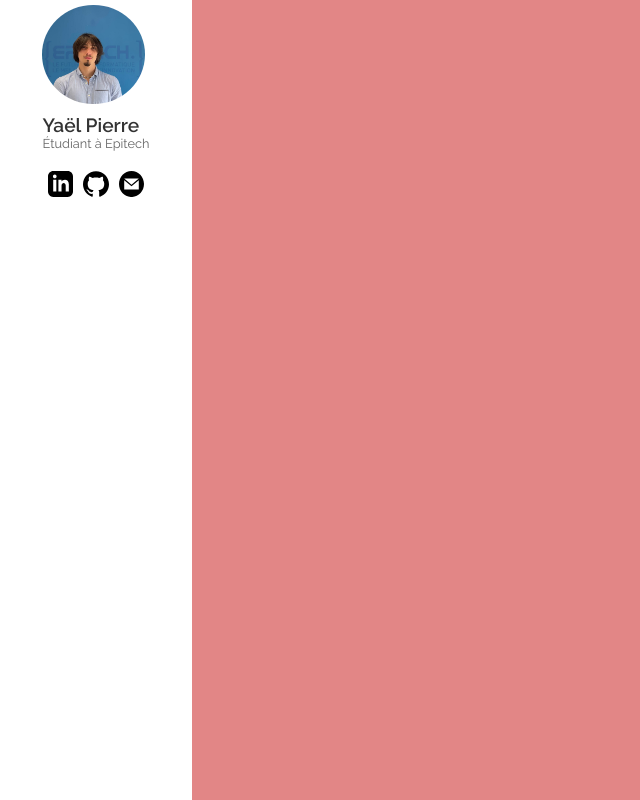
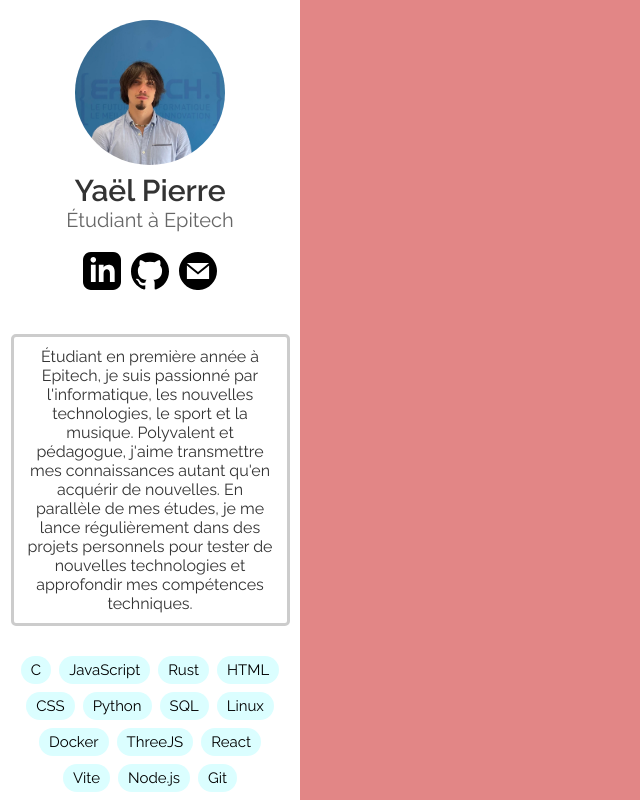
Before and after one commit to Yael-pie/Yael, a website built with Vite: page Yaël/index.html in a window 1280 px wide. Shown: the whole page, without its empty margins (0-640 px from the left). Built offline with nearby package versions, Linux system fonts and the light colour scheme.

Commit message:
Sauvegarde temporaire

```diff
--- a/Yaël/index.html
+++ b/Yaël/index.html
@@ -25,6 +25,27 @@
           <img src="./public/mail_icon.svg" class="profile_link">
         </a>
       </div>
+      <div id="profile_about">
+        <p id="profile_about_text">
+          Étudiant en première année à Epitech, je suis passionné par l'informatique, les nouvelles technologies, le sport et la musique. Polyvalent et pédagogue, j'aime transmettre mes connaissances autant qu'en acquérir de nouvelles. En parallèle de mes études, je me lance régulièrement dans des projets personnels pour tester de nouvelles technologies et approfondir mes compétences techniques.
+        </p>
+      </div>
+      <div id="profile_tags">
+        <p class="profile_tag">C</p>
+        <p class="profile_tag">JavaScript</p>
+        <p class="profile_tag">Rust</p>
+        <p class="profile_tag">HTML</p>
+        <p class="profile_tag">CSS</p>
+        <p class="profile_tag">Python</p>
+        <p class="profile_tag">SQL</p>
+        <p class="profile_tag">Linux</p>
+        <p class="profile_tag">Docker</p>
+        <p class="profile_tag">ThreeJS</p>
+        <p class="profile_tag">React</p>
+        <p class="profile_tag">Vite</p>
+        <p class="profile_tag">Node.js</p>
+        <p class="profile_tag">Git</p>
+      </div>
     </section>
     <script type="module" src="/src/script.js"></script>
   </body>
--- a/Yaël/src/style.css
+++ b/Yaël/src/style.css
@@ -18,7 +18,7 @@ body {
 
 #left_profile {
     height: 100%;
-    width: 15%;
+    width: 300px;
     background-color: rgb(255, 255, 255);
     display: flex;
     flex-direction: column;
@@ -26,25 +26,30 @@ body {
 }
 
 #profile_picture {
-    margin-top: 5px;
-    width: 8vw;
+    margin-top: 20px;
+    width: 150px;
     height: auto;
     border-radius: 50%;
+    display: block;
+    margin-right: auto;
+    margin-left: auto;
 }
 
 #profile_name {
     font-family: 'Raleway', sans-serif;
-    font-size: 1.5vw;
+    font-size: 30px;
     font-weight: 600;
     color: #333;
-    margin-top: 0.5vw;
+    margin-top: 8px;
+    text-align: center;
 }
 
 #profile_subtitle {
     font-family: 'Raleway', sans-serif;
-    font-size: 1vw;
+    font-size: 20px;
     font-weight: 400;
     color: #666;
+    text-align: center;
 }
 
 #profile_links {
@@ -55,11 +60,60 @@ body {
 }
 
 .profile_link {
-    width: 2vw;
-    height: 2vw;
+    width: 38px;
+    height: 38px;
     transition: transform 0.3s ease;
 }
 
 .profile_link:hover {
     opacity: 0.7;
 }
+
+#profile_about {
+    margin-top: 20px;
+    display: flex;
+    justify-content: center;
+    align-items: center;
+    width: 100%;
+}
+
+#profile_about_text {
+    font-family: 'Raleway', sans-serif;
+    font-size: 16px;
+    font-weight: 400;
+    color: #333;
+    margin-top: 20px;
+    padding: 0 10px;
+    text-align: center;
+    border: 3px solid #ccc;
+    border-radius: 5px;
+    width: 93%;
+    padding-bottom: 10px;
+    padding-top: 10px;
+}
+
+#profile_tags {
+    margin-top: 30px;
+    display: flex;
+    flex-wrap: wrap;
+    gap: 8px;
+    width: 93%;
+    padding: 0 10px;
+    justify-content: center;
+}
+
+.profile_tag {
+    font-family: 'Raleway', sans-serif;
+    font-size: 15px;
+    font-weight: 400;
+    color: #000;
+    background-color: rgb(219, 254, 255);
+    border-radius: 30px;
+    padding: 5px 10px;
+    width: auto;
+    transition: transform 0.3s ease;
+}
+
+.profile_tag:hover {
+    background-color: rgb(152, 205, 255);
+}
```
